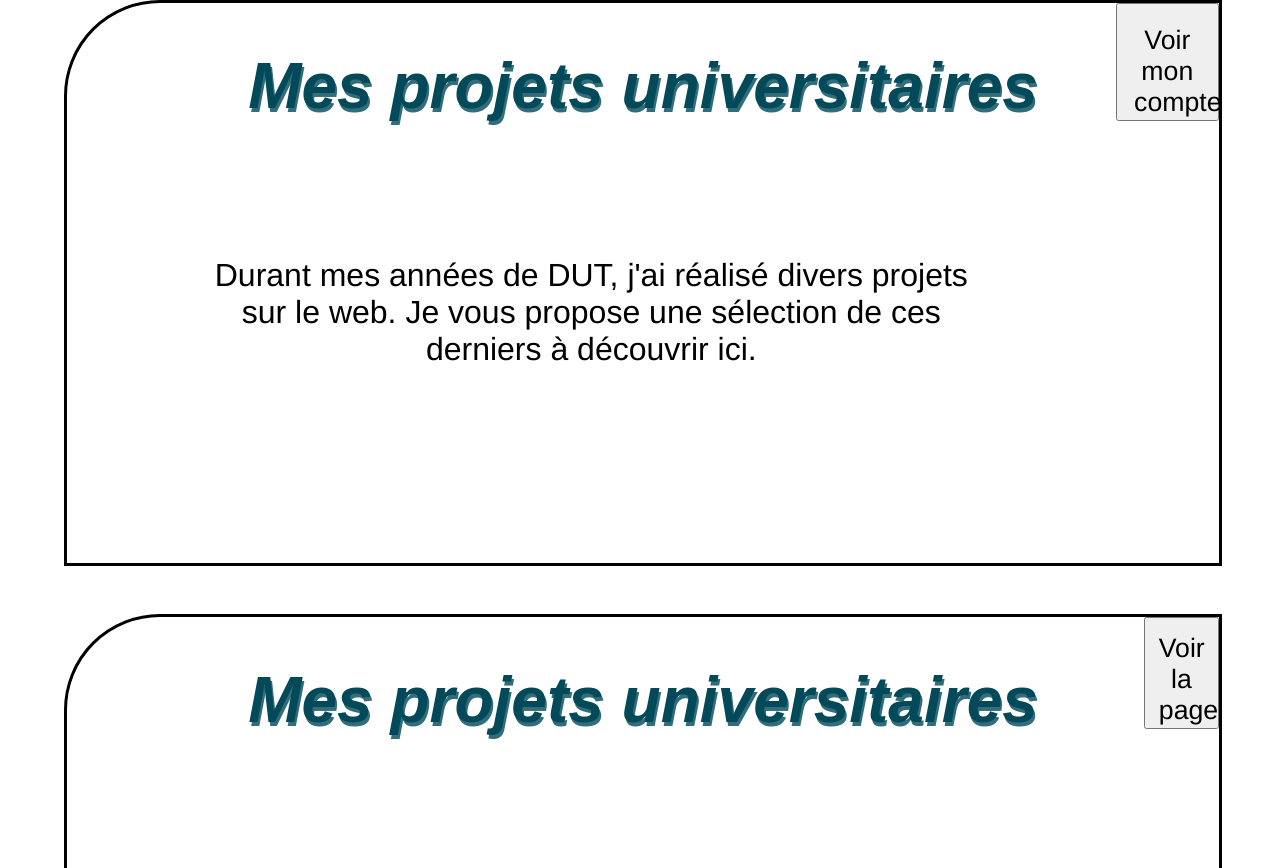
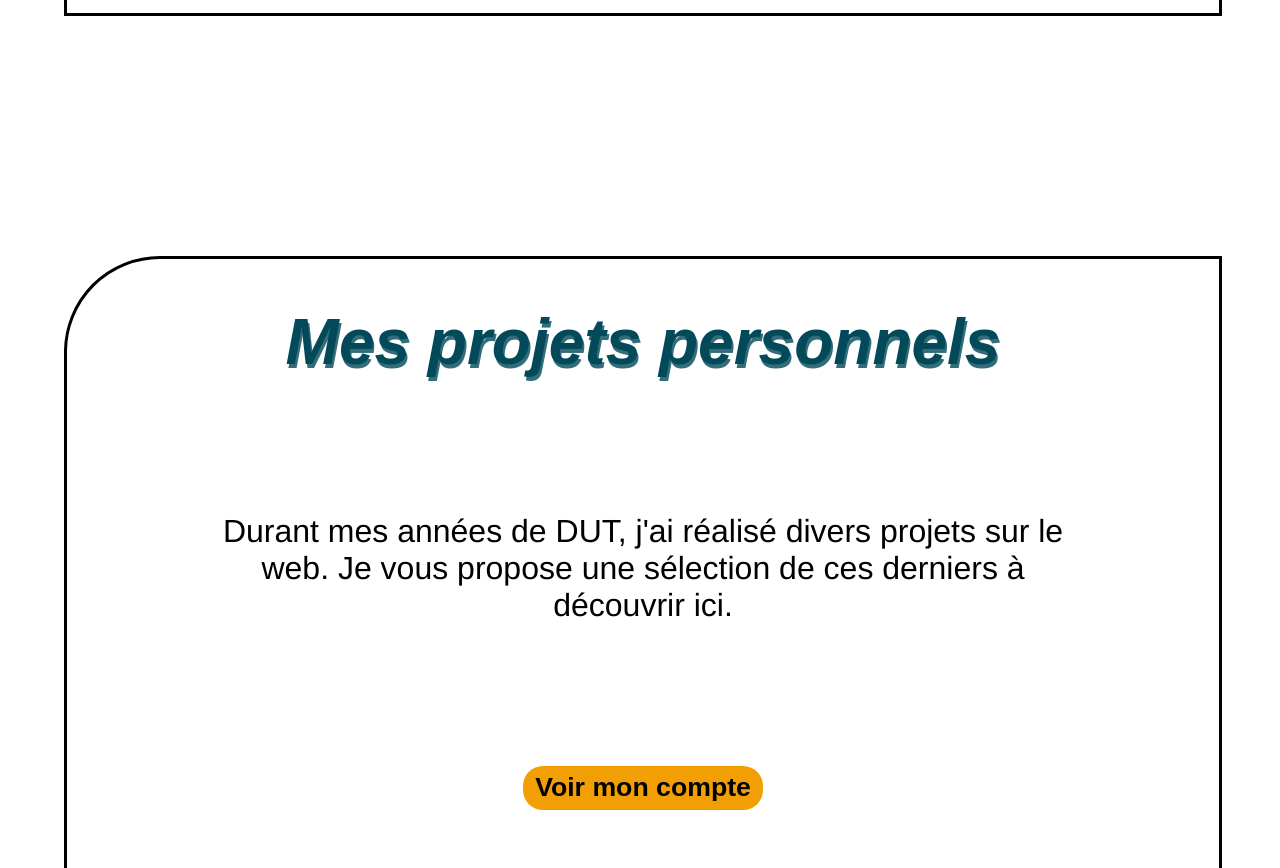
Before and after one commit to Mart1tamar/porfolio, a plain HTML site: page pfolio/accueil.html in a window 1280 px wide. Shown: the part 1684-2552 px from the top of the page. Drawn offline with Linux system fonts and the light colour scheme; a web font is replaced by a local one.

Commit message:
Page d'accueil fini sans animation

```diff
--- a/pfolio/accueil.html
+++ b/pfolio/accueil.html
@@ -59,15 +59,15 @@
             <a href="projets.html" ><button><p>Voir la page</p></button></a>
         </div>
         <div id="persoa">
-            <h2 class="tit5">Mes projets universitaires</h2>
-            <h2 class="tit6">Mes projets universitaires</h2>
+            <h2 class="tit5">Mes projets personnels</h2>
+            <h2 class="tit6">Mes projets personnels</h2>
             <p>Durant mes années de DUT, j'ai réalisé divers projets sur le web. Je vous propose une sélection de ces derniers  à découvrir ici.</p>
             <a href="https://www.instagram.com/mliger.pro/?hl=fr" ><button><p>Voir mon compte</p></button></a>
         </div>
         <div id="proposa">
-            <h2 class="tit5">Mes projets universitaires</h2>
-            <h2 class="tit6">Mes projets universitaires</h2>
-            <p>Durant mes années de DUT, j'ai réalisé divers projets sur le web. Je vous propose une sélection de ces derniers  à découvrir ici.</p>
+            <h2 class="tit5">À propos</h2>
+            <h2 class="tit6">À propos</h2>
+            <p>Je m'appelle Martin Liger… Mais ce n'est pas tout ! Pour en apprendre plus sur moi, cette section est faite pour ça.</p>
             <a href="propos.html" ><button><p>Voir la page</p></button></a>
         </div>
     </main>
--- a/pfolio/style.css
+++ b/pfolio/style.css
@@ -363,8 +363,8 @@ p{
 
 #projetsa, #persoa, #proposa {
     width: 90%;
-    height: 35em;
-    margin: 3em 5% 0 5%;
+    height: 39em;
+    margin: 3em 5% 15em 5%;
     position: relative;
     border-top-left-radius: 96px;
     border: solid;
@@ -398,10 +398,34 @@ p{
 }
 
 #projetsa p, #persoa p, #proposa p{
-    position: relative;
+
+    position: absolute;
     font-size: 2em;
     text-align: center;
     margin: 22% 12% 0 12%;
     padding: 0;
     color: #000;
 }
+
+button {
+    border-radius: 20px;
+    background-color: #F29F05;
+    display:flex;
+    position: relative;
+    margin-top: 38em;
+    width: 18em;
+    height: 3.3em;
+    border: solid;
+    justify-content: center;
+    text-align: center;
+    border-style: none;
+
+}
+
+#projetsa button>p , #persoa button>p , #proposa button>p {
+    margin: 2% 1% 2% 1%;
+    font-family: 'Ubuntu Bold', arial;
+    font-style: normal;
+    font-weight: bold;
+
+}
```
